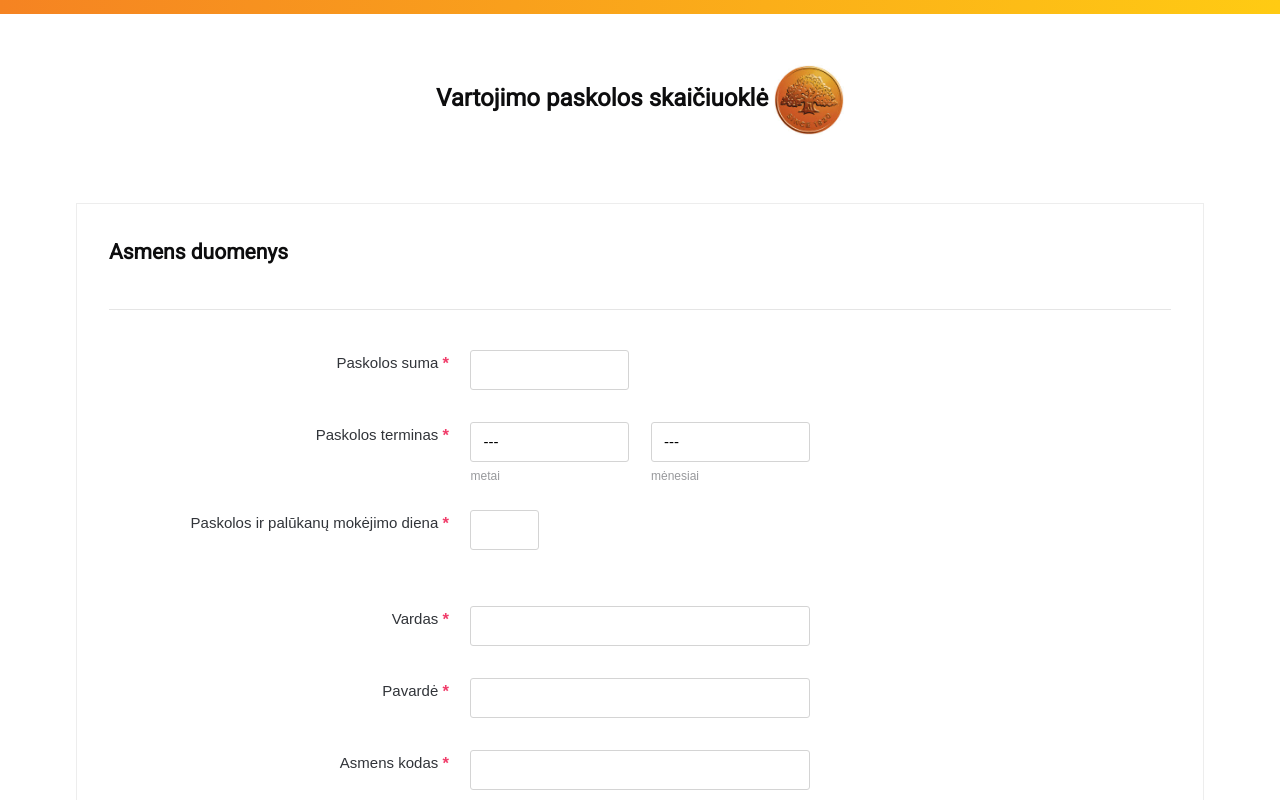
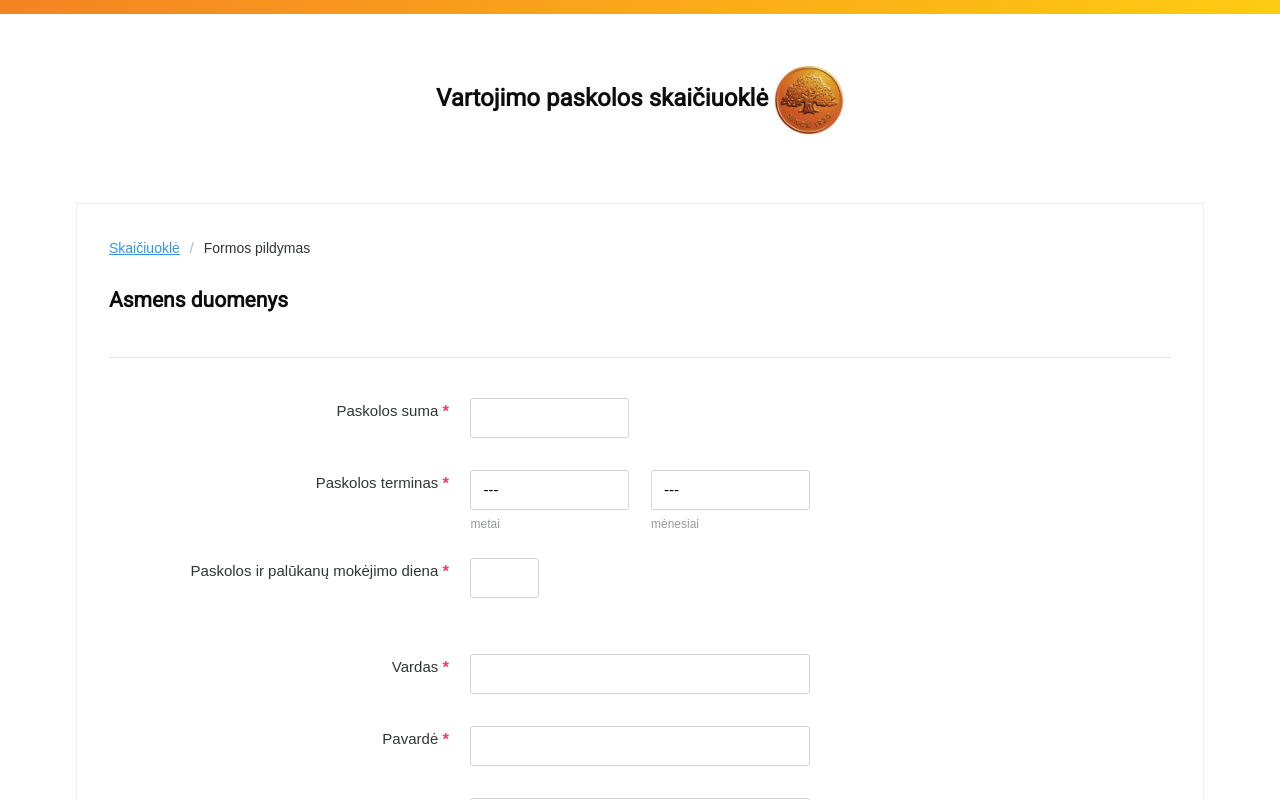
Before and after one commit to PaulKutka/swed-loan-front, an Angular app: page /formCompletion in a window 1280 px wide. Shown: the top 800 px of the page. Built offline with nearby package versions, Linux system fonts and the light colour scheme.

Commit message:
added back button form

```diff
--- a/src/app/form/form.component.html
+++ b/src/app/form/form.component.html
@@ -1,4 +1,12 @@
 <div class="form form-border">
+
+
+  <nav class="breadcrumbs">
+    <ul>
+      <li><a [routerLink]="['/']">Skaičiuoklė</a></li>
+      <li><span>Formos pildymas</span></li>
+    </ul>
+  </nav>
 
   <h4 class="text-left">Asmens duomenys</h4>
   <hr>
```
